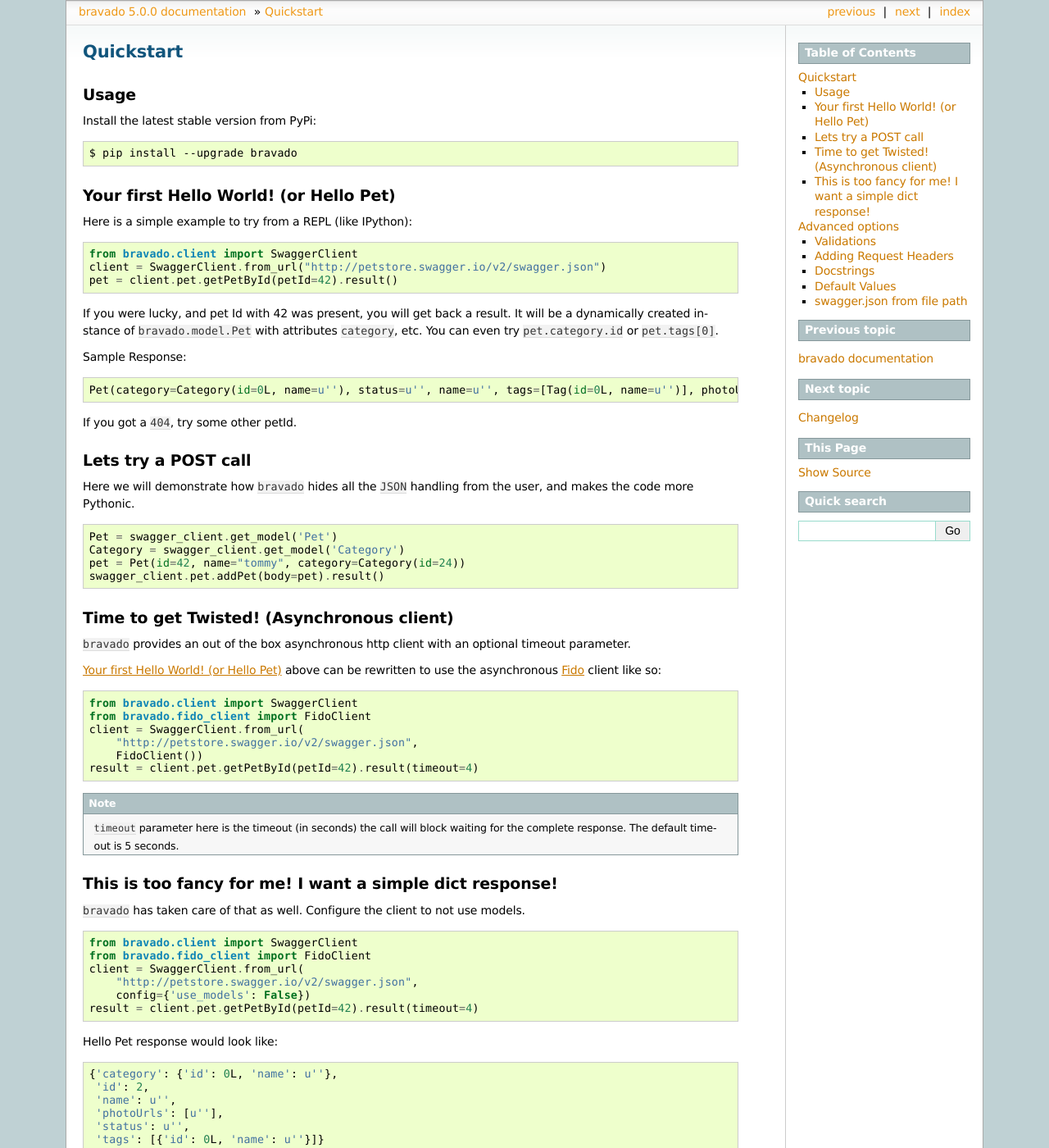
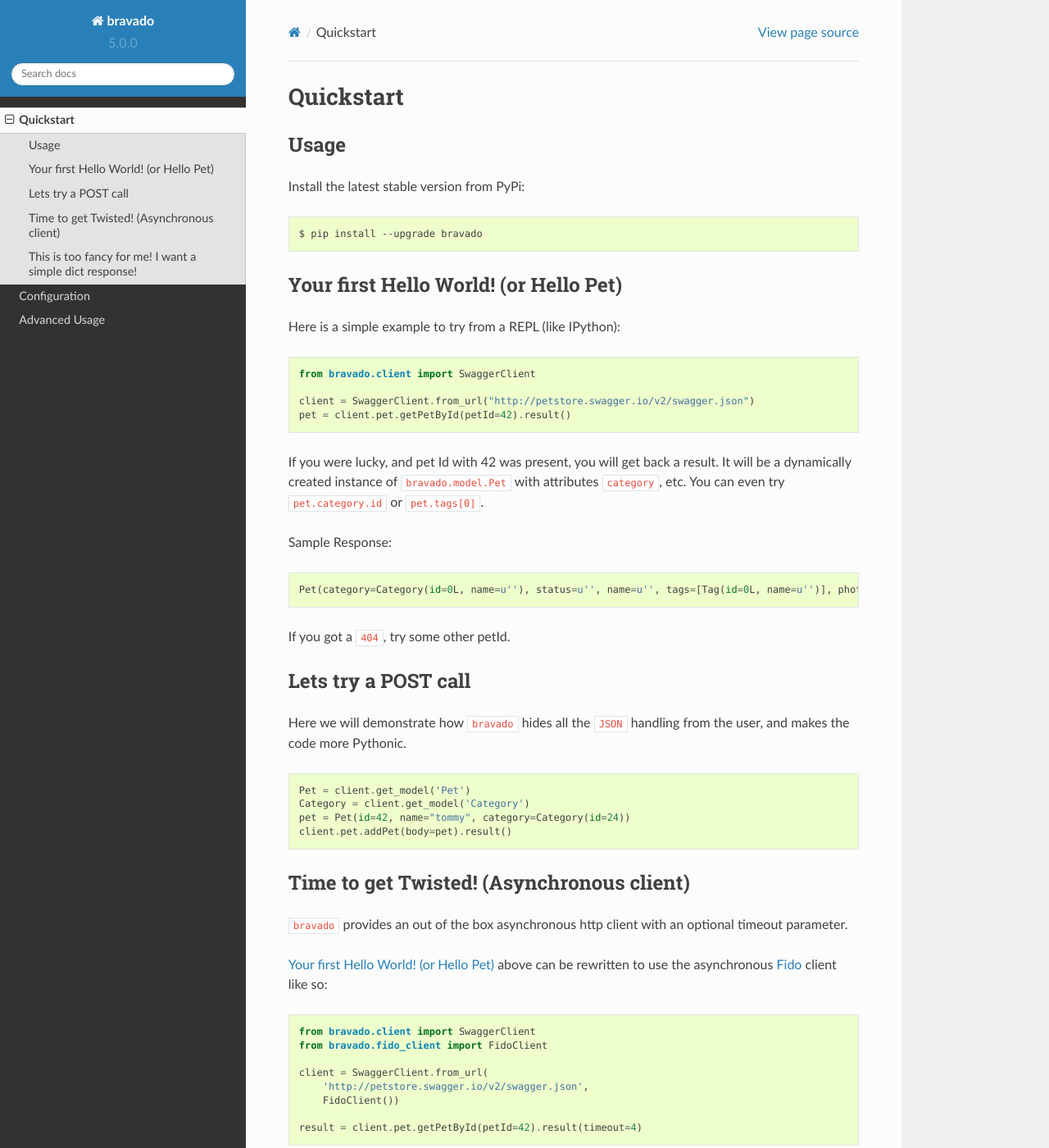
Before and after one commit to Yelp/bravado, a Sphinx documentation site: the page built from docs/source/quickstart.rst, in a window 1280 px wide and 1400 px high. Shown: the whole window at 82% size. Built offline with Sphinx 7.4.7 and the Read the Docs theme 2.0.0, drawn with Linux system fonts in a browser that asks for light colours; some of the changed text lies outside the part shown.

Commit message:
Minor doc updates

```diff
--- a/CHANGELOG.rst
+++ b/CHANGELOG.rst
@@ -4,7 +4,7 @@
 6.0.0 (2015-XX-XX)
 ------------------
 - User-defined formats are no longer global. The registration mechanism has
-  changed and is now done via configuration. See `TODO <>`_
+  changed and is now done via configuration. See `configuration <http://bravado.readthedocs.org/en/latest/configuration.html>`_.
 
 5.0.0 (2015-08-27)
 ------------------
--- a/docs/source/conf.py
+++ b/docs/source/conf.py
@@ -1,3 +1,4 @@
+import sphinx_rtd_theme
 
 from bravado import version
 
@@ -31,7 +32,9 @@
 
 # -- Options for HTML output ---------------------------------------------
 
-html_theme = 'sphinxdoc'
+html_theme = 'sphinx_rtd_theme'
+
+html_theme_path = [sphinx_rtd_theme.get_html_theme_path()]
 
 html_static_path = ['_static']
 
--- a/docs/source/quickstart.rst
+++ b/docs/source/quickstart.rst
@@ -1,5 +1,5 @@
 Quickstart
-===========================================
+==========
 
 Usage
 -----
@@ -20,6 +20,7 @@
 .. code-block:: python
 
     from bravado.client import SwaggerClient
+
     client = SwaggerClient.from_url("http://petstore.swagger.io/v2/swagger.json")
     pet = client.pet.getPetById(petId=42).result()
 
@@ -40,10 +41,10 @@
 
 .. code-block:: python
 
-        Pet = swagger_client.get_model('Pet')
-        Category = swagger_client.get_model('Category')
+        Pet = client.get_model('Pet')
+        Category = client.get_model('Category')
         pet = Pet(id=42, name="tommy", category=Category(id=24))
-        swagger_client.pet.addPet(body=pet).result()
+        client.pet.addPet(body=pet).result()
 
 
 Time to get Twisted! (Asynchronous client)
@@ -57,17 +58,19 @@
 
         from bravado.client import SwaggerClient
         from bravado.fido_client import FidoClient
+
         client = SwaggerClient.from_url(
-            "http://petstore.swagger.io/v2/swagger.json",
+            'http://petstore.swagger.io/v2/swagger.json',
             FidoClient())
+
         result = client.pet.getPetById(petId=42).result(timeout=4)
 
 .. note::
 
-        ``timeout`` parameter here is the timeout (in seconds) the call will block waiting for the complete response. The default timeout is 5 seconds.
+        ``timeout`` parameter here is the timeout (in seconds) the call will block waiting for the complete response. The default timeout is to wait indefinitely.
 
 This is too fancy for me! I want a simple dict response!
-------------------------------------------------------
+--------------------------------------------------------
 
 ``bravado`` has taken care of that as well. Configure the client to not use models.
 
@@ -75,147 +78,27 @@
 
         from bravado.client import SwaggerClient
         from bravado.fido_client import FidoClient
+
         client = SwaggerClient.from_url(
-            "http://petstore.swagger.io/v2/swagger.json",
+            'http://petstore.swagger.io/v2/swagger.json',
             config={'use_models': False})
+
         result = client.pet.getPetById(petId=42).result(timeout=4)
 
-Hello Pet response would look like::
+``result`` will look something like:
 
-        {'category': {'id': 0L, 'name': u''},
-         'id': 2,
-         'name': u'',
-         'photoUrls': [u''],
-         'status': u'',
-         'tags': [{'id': 0L, 'name': u''}]}
+.. code-block:: json
 
-
-Advanced options
-================
-
-Validations
------------
-
-``bravado`` validates the schema against the Swagger 2.0 Spec. Validations are also done on the requests and the responses.
-
-Validation example:
-
-.. code-block:: python
-
-        pet = Pet(id="I should be integer :(", name="tommy")
-        client.pet.addPet(body=pet).result()
-
-will result in an error like so:
-
-.. code-block:: console
-
-        TypeError: id's value: 'I should be integer :(' should be in types (<type 'long'>, <type 'int'>)
-
-.. note::
-
-       If you'd like to disable validation of outgoing requests, you can set ``validate_requests`` to ``False`` in the ``config`` passed to ``SwaggerClient.from_url(...)``.
-
-       The same hold for incoming responses with the ``validate_responses`` config option.
-
-Adding Request Headers
-----------------------
-
-``bravado`` allows you to pass request headers along with any request.
-
-.. code-block:: python
-
-        Pet = client.get_model('Pet')
-        Category = client.get_model('Category')
-        pet = Pet(id=42, name="tommy", category=Category(id=24))
-        swagger_client.pet.addPet(
-            body=pet,
-            _request_options={"headers": {"foo": "bar"}},
-        ).result()
-
-
-Docstrings
-----------
-
-``bravado`` provides docstrings to operations and models to quickly get the parameter and response types.
-Due to an implementation limitation, an operation's docstring looks like a class docstring instead of a
-function docstring. However, the most useful information about parameters and return type is present
-in the ``Docstring`` section.
-
-.. note::
-
-        The ``help`` built-in does not work as expected for docstrings. Use the ``?`` method instead.
-
-.. code-block:: console
-
-        >> petstore.pet.getPetById?
-
-        Type:       CallableOperation
-        String Form:<bravado.client.CallableOperation object at 0x241b5d0>
-        File:       /some/dir/bravado/bravado/client.py
-        Definition: c.pet.getPetById(self, **op_kwargs)
-        Docstring:
-        [GET] Find pet by ID
-
-        Returns a single pet
-
-        :param petId: ID of pet to return
-        :type petId: integer
-        :returns: 200: successful operation
-        :rtype: object
-        :returns: 400: Invalid ID supplied
-        :returns: 404: Pet not found
-        Constructor Docstring::type operation: :class:`bravado_core.operation.Operation`
-        Call def:   c.pet.getPetById(self, **op_kwargs)
-        Call docstring:
-        Invoke the actual HTTP request and return a future that encapsulates
-        the HTTP response.
-
-        :rtype: :class:`bravado.http_future.HTTPFuture`
-
-Docstrings for models can be retrieved as expected:
-
-.. code-block:: console
-        >> pet_model = petstore.get_model('Pet')
-        >> pet_model?
-
-        Type:       type
-        String Form:<class 'bravado_core.model.Pet'>
-        File:       /some/dir/bravado_core/model.py
-        Docstring:
-        Attributes:
-
-        category: Category
-        id: integer
-        name: string
-        photoUrls: list of string
-        status: string - pet status in the store
-        tags: list of Tag
-        Constructor information:
-         Definition:pet_type(self, **kwargs)
-
-Default Values
---------------
-
-``bravado`` uses the default values from the spec if the value is not provided in the request.
-
-In the `Pet Store <http://petstore.swagger.io/>`_ example, operation ``findPetsByStatus`` has a ``default`` of ``available``. That means, ``bravado`` will plug that value in if no value is provided for the parameter. Example:
-
-.. code-block:: python
-
-        client.pet.findPetByStatus()
-
-swagger.json from file path
------------------------
-
-``bravado`` also accepts ``swagger.json`` from a file path. Like so:
-
-.. code-block:: python
-
-        client = SwaggerClient.from_url('file:///some/path/swagger.json')
-
-Other alternative way is by using helper method ``load_file``.
-
-.. code-block:: python
-
-        from bravado.swagger_model import load_file
-        client = SwaggerClient.from_dict(load_file('/path/to/swagger.json'))
+        {
+            'category': {
+                'id': 0L,
+                'name': u''
+            },
+            'id': 2,
+            'name': u'',
+            'photoUrls': [u''],
+            'status': u'',
+            'tags': [
+                {'id': 0L, 'name': u''}
+            ]
+        }
```
Also changed, not shown: docs/source/advanced.rst (added, +131 -0 lines), docs/source/bravado.rst (deleted, +0 -45 lines), docs/source/changelog.rst (+1 -11 lines), docs/source/configuration.rst (+12 -2 lines), docs/source/index.rst (+7 -7 lines), docs/source/modules.rst (deleted, +0 -7 lines), 1 other file.
